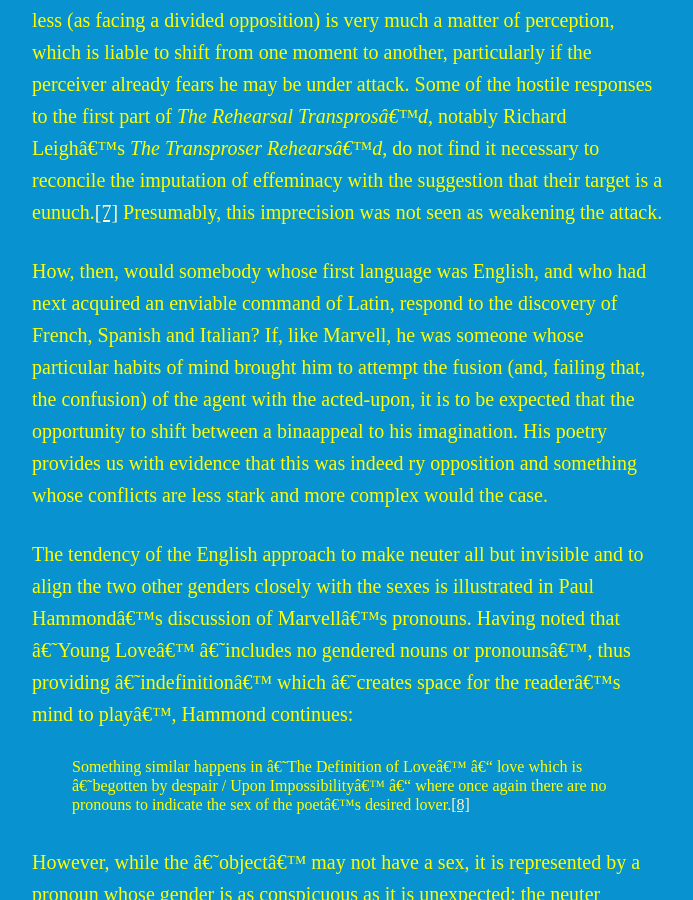
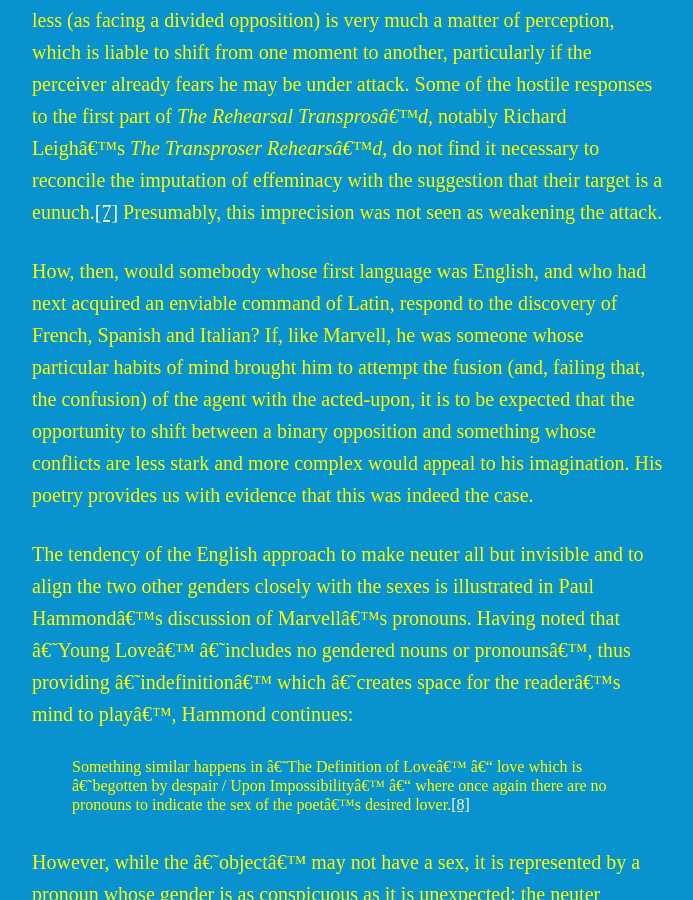
Before and after one commit to artkavanagh/github.io, a Jekyll site: the page Marvell-gender.html, which Jekyll copies as it is, in a window 1280 px wide and 900 px high, scrolled down 2362 px. Shown: the whole window, without its empty margins (292-985 px from the left). Built offline with Jekyll 4.4.1, drawn with Linux system fonts in a browser that asks for light colours.

Commit message:
Update Marvell-gender.html

```diff
--- a/Marvell-gender.html
+++ b/Marvell-gender.html
@@ -110,9 +110,8 @@ acquired an enviable command of Latin, respond to the discovery of French,
 Spanish and Italian? If, like Marvell, he was someone whose particular habits
 of mind brought him to attempt the fusion (and, failing that, the confusion) of
 the agent with the acted-upon, it is to be expected that the opportunity to
-shift between a binaappeal to his imagination. His poetry provides us with
-evidence that this was indeed ry opposition and something whose conflicts are
-less stark and more complex would the case.</p>
+shift between a binary opposition and something whose conflicts are
+less stark and more complex would appeal to his imagination. His poetry provides us with evidence that this was indeed the case.</p>
 
 <p>The
 tendency of the English approach to make neuter all but invisible and to align
```
